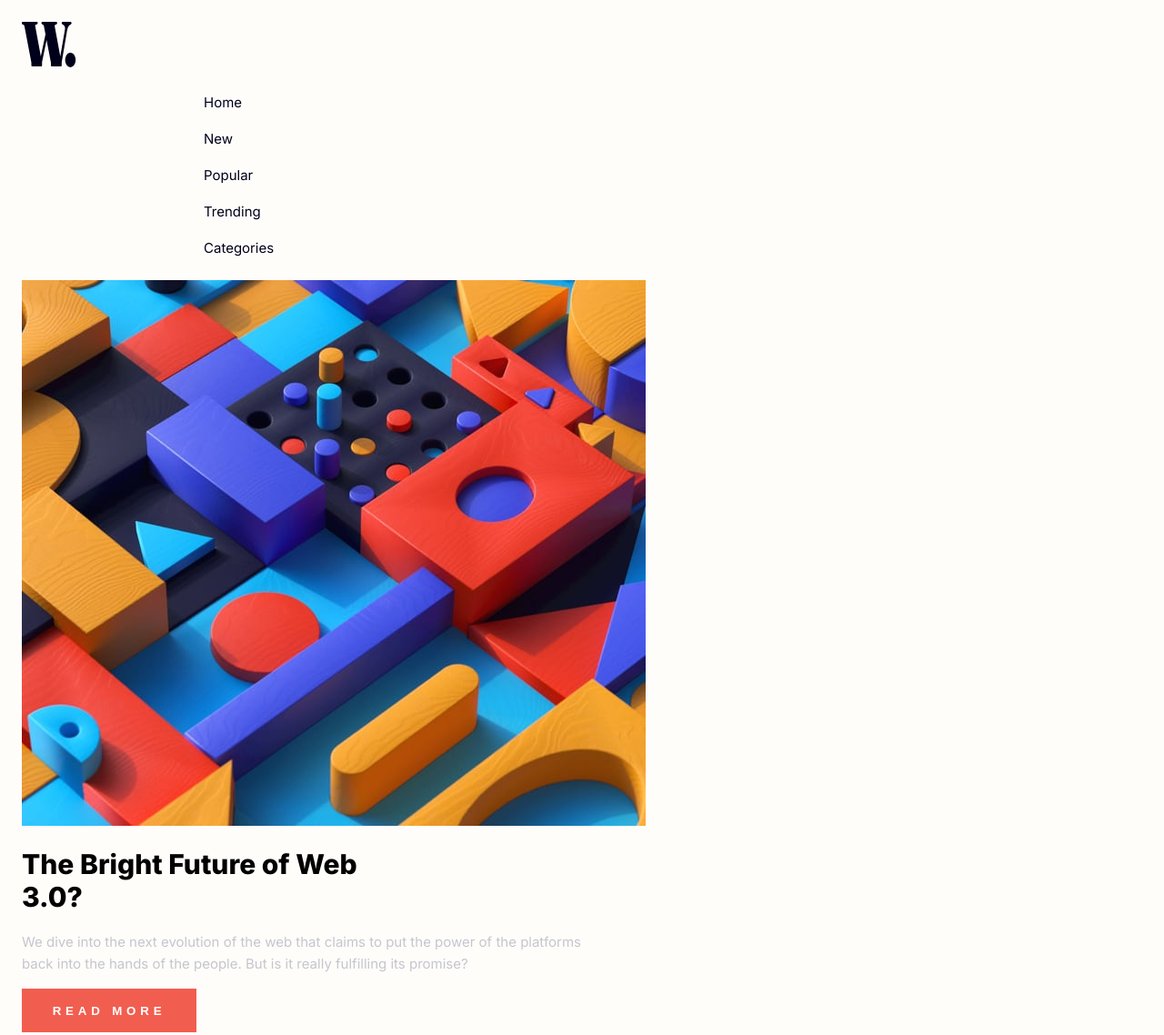
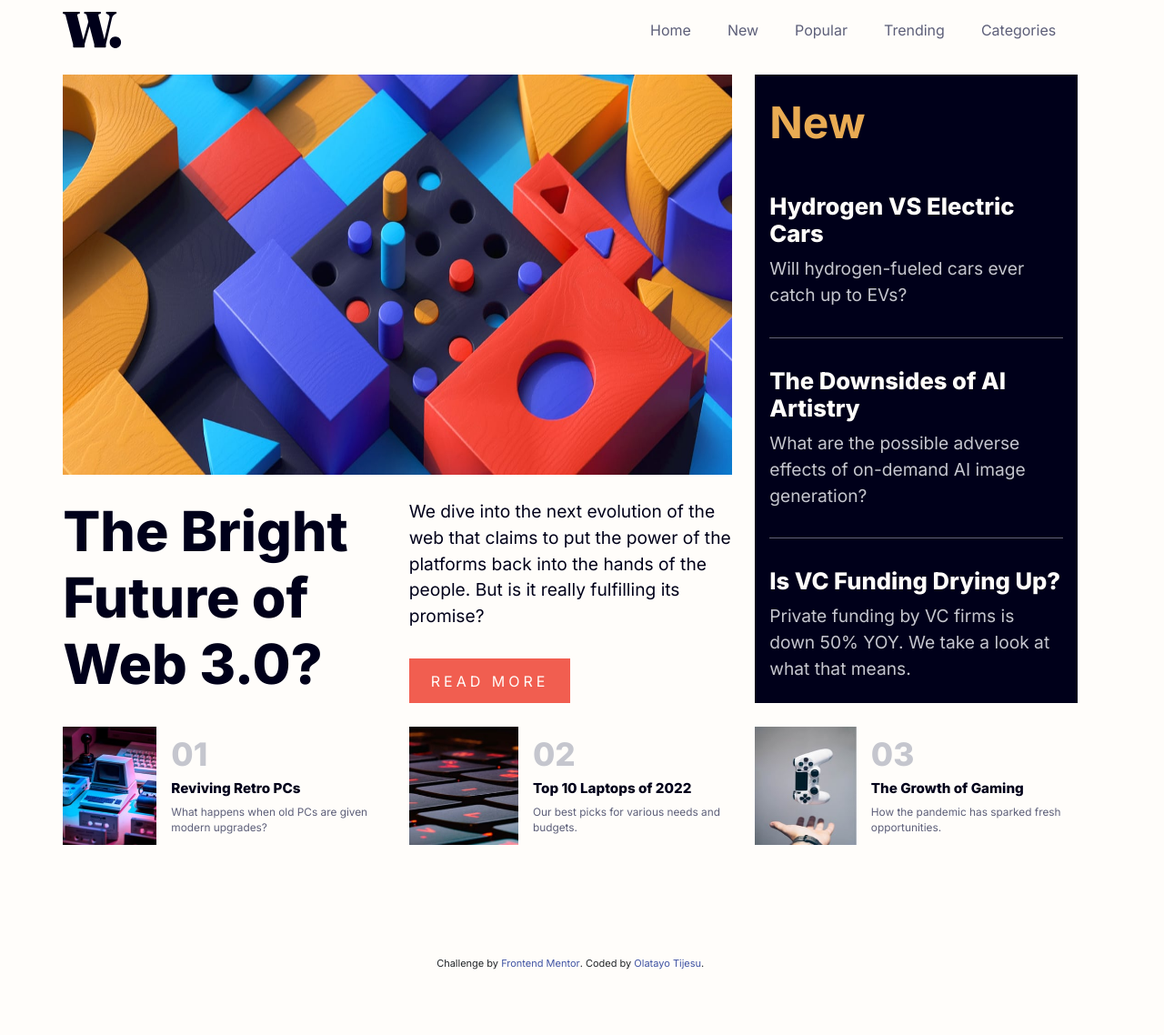
Before and after one commit to patriarchpamyeipyeng/News-page, a plain HTML site: page index.html in a window 1280 px wide. Shown: the top 1138 px of the page at 91% size. After the commit the page ends 1068 px from the top, so only its background shows below. Drawn offline with nearby package versions, Linux system fonts and the light colour scheme.

Commit message:
great corrections

```diff
--- a/News style.css
+++ b/News style.css
@@ -1,112 +1,298 @@
-  @import url('https://fonts.googleapis.com/css2?family=Inter:wght@400;700;800&display=swap');
-/* :root{
-    --off-white:var(--off-white)
-    --grayish blue:var(--grayish blue)
-   /* -- Off-white: hsl(36, 100%, 99%)
-Grayish blue: hsl(233, 8%, 79%)
-- Soft orange: hsl(35, 77%, 62%)
-- Soft red: hsl(5, 85%, 63%)
-Dark grayish blue: hsl(236, 13%, 42%)
-Very dark blue: hsl(240, 100%, 5%) */
-.main h1{
-    width: 30%;
+/*
+! Mobile-First Approach
+- Variables
+- Reset
+- Base Styles
+- Utility Styles
+- Mobile Styles
+- Tablet Styles
+- Desktop Styles
+*/
+
+/* Variables */
+:root {
+    /* Primary Color */
+    --soft-orange: hsl(35, 77%, 62%);
+    --soft-red: hsl(5, 85%, 63%);
+
+    /* Neutral Color */
+    --off-white: hsl(36, 100%, 99%);
+    --gray-blue: hsl(233, 8%, 79%);
+    --dark-gray-blue: hsl(236, 13%, 42%);
+    --very-dark-blue: hsl(240, 100%, 5%);
+}
+
+/* Reset */
+*,
+*::before,
+*::after {
+  padding: 0;
+  margin: 0;
+  box-sizing: border-box;
+}
+
+/* Base Styles */
+body {
+    width: 98vw;
+    height: 10vh;
+    font-family: 'Inter', sans-serif;
+    background: var(--off-white);
+}
+
+p {
+    font-weight: 400;
+    font-size: 0.9375rem;
+    color: var(--very-dark-blue);
+}
+
+a {
+    text-decoration: none;
+    color: inherit;
+    display: inline-block;
+  }
+
+img.web-image {
+    width: 100%;
+}
+
+h1 {
+    margin-block: 1rem;
+    color: var(--very-dark-blue);
+    font-weight: 800;
+    font-size: 2.5rem;
+}
+
+/* About Styles */
+.about p {
+    margin-block: 1rem;
+}
+.about a {
+    margin-block-start: 1rem;
+    letter-spacing: 0.25rem;
+    color: var(--off-white);
+    text-transform: uppercase;
+    padding: 0.8rem 1.5rem;
+    background-color: var(--soft-red);
+}
+
+/* Aside Styles */
+aside {
+    margin-block: 4rem;
+    background-color: var(--very-dark-blue);
+    padding: 1.5rem 1rem;
+}
+
+aside h2 {
+    color: var(--soft-orange);
+    font-weight: 700;
+    font-size: 2rem;
+    margin-block-end: 1rem;
+}
+
+/* Aside-Details */
+.aside-note .detail-content {
+    border-bottom: 0.5px solid hsl(233, 8%, 79%, 0.5);
+}
+
+.aside-note .detail-content:last-child{
+    border: none;
+}
+
+.aside-note .detail-content h3 {
+    margin-top: 2rem;
+    margin-bottom: 0.5rem;
+    font-weight: 800;
+    font-size: 1rem;
+    color: var(--off-white);
+}
+
+.aside-note .detail-content p {
+    margin-bottom: 2rem;
+    color: var(--gray-blue);
+}
+
+.aside-note .detail-content:last-child p {
+    margin-bottom: 0;
+}
+
+/* Article Styles */
+article {
+    margin-block-end: 2rem;
+}
+
+article:last-child {
+    margin-block-end: 7rem;
+}
+
+.articles {
+    display: flex;
+    align-items: center;
+}
+
+.articles img {
+    width: 33%;
+}
+
+.article-content {
+    display: flex;
+    flex-direction: column;
+    justify-content: space-between;
+    margin-inline-start: 1rem;
+}
+
+.article-content h2 {
+    font-size: 2.2rem;
+    font-weight: 800;
+    color: var(--gray-blue);
+}
+
+.article-content h3 {
+    color: var(--very-dark-blue);
+    font-size: 1.1rem;
     font-weight: 800;
 }
-.main button:hover{
-    background-color: black;
+
+.article-content p {
+    color: var(--dark-gray-blue);
+    margin-bottom: 0;
+}
+
+/* Footer Styles */
+address {
+    margin-bottom: 0;
+}
+
+.attribution {
+    font-size: 11px; text-align: center;
+}
+
+.attribution a {
+    color: hsl(228, 45%, 44%);
+}
+
+ /* Pseudo-Classes */
+ .about a:hover {
+    background-color: var(--very-dark-blue);
+}
+
+a.nav-link:hover, .article-content h3:hover {
     cursor: pointer;
+    color: var(--soft-red);
 }
-.main p{
-    line-height: 1.5rem;
+
+.detail-content h3:hover {
+    cursor: pointer;
+    color: var(--soft-orange);
 }
-body{
-    margin: 1.5rem;
-    font-size: 15px;
-    background:  hsl(36, 100%, 99%);
-    font-family: 'Inter', sans-serif;
+
+/* Tablet Styles */
+@media (min-width: 860px) {
+    /* Main style */
+    main {
+        display: grid;
+        gap: 1.6rem;
+        margin-block: 1rem 2rem;
+        grid-template-columns: repeat(3, 1fr);
+        grid-template-rows: 1fr 0.5fr 0.5fr;
+        grid-template-areas:
+        "image     image     aside"
+        "head      info      aside"
+        "article-1 article-2 article-3";
     }
-p{
-    color:  hsl(233, 8%, 79%);
-    width: 50%;
+
+    img.web-image {
+        grid-area: image;
+        height: 100%;
     }
-button{
-    background:  hsl(5, 85%, 63%);
-    border: 0;
-    text-transform: uppercase;
-    color: white;
-    letter-spacing: 0.3rem;
-    width: 12rem;
-    height: 3rem;
-    font-weight: 600;
+
+    h1 {
+        grid-area: head;
+        margin-block: 0;
+        align-self: start;
     }
-ul{
-    list-style: none;
-    margin-left: 10rem;
-    line-height: 2.5rem;
+
+    /* About Style */
+    .about {
+        grid-area: info;
     }
-.container{
-    background:  hsl(240, 100%, 5%);
-    width: 90%;
-    padding: 2rem;
-    margin-block-end: 2rem;
-    margin-block-start: 2rem;
-    justify-content: center;
+
+    .about p {
+        margin-block: 0;
+        margin-block-end: 1rem;
+        font-size: 0.8rem;
     }
-.container h2{
-    color:  hsl(35, 77%, 62%);
 
+    /* Aside styles */
+    aside {
+        grid-area: aside;
+        margin-block: 0;
     }
-.container a:hover{
-    color: hsl(35, 77%, 62%);
-    cursor: pointer;
+
+    aside .aside-note .detail-content h3 {
+        font-size: 1.1rem;
     }
-.container h4 a{
-    color: white;
-    text-decoration: none;
 
+    aside p {
+        font-size: 0.85rem;
     }
-/* .logo-menu{
-    display: flex;
 
-} */
+    /* Article Style */
+    .articles img {
+        width: 40%;
+        height: 130px;
+    }
 
-.top{
-    display: flex;
-   list-style: none;
+    .article-content h3 {
+        font-size: 0.95rem;
+    }
 
+    .article-content p {
+        font-size: 0.74rem;
     }
-.top  a{
-    text-decoration: none;
-    color: hsl(240, 100%, 5%);
-    list-style: none;
+
+    article:last-child {
+        margin-block-end: 0rem;
     }
-.top a:hover{
-    color: hsl(5, 85%, 63%);
+
+    .first-article{
+        grid-area: article-1;
     }
-.lastly{
-    display: flex;
-    margin-block-end: 3rem;
+
+    .second-article {
+        grid-area: article-2;
     }
-.lastly h2{
-    color: hsl(233, 8%, 79%);
 
+    .article-three {
+        grid-area: article-3;
+    }
+}
 
+/* Desktop Styles */
+@media (min-width: 1024px) {
+    /* Nav-link style */
+    .nav-link {
+        color: var(--dark-gray-blue);
+        margin-inline-start: 1.5rem;
+        font-weight: 400;
     }
-.lastly h5 a{
-    width: 100%;
-    text-decoration: none;
-    color: hsl(240, 100%, 5%);
 
+    h1 {
+        font-size: 3.8rem;
     }
-.lastly a:hover{
-    color: hsl(5, 85%, 63%);
+
+    .about p {
+        font-size: 1.2rem;
     }
-.lastly p{
-    width: 60%;
-    line-height: 2rem;
+
+    aside h2 {
+        font-size: 3rem;
     }
-span{
-    margin: 2rem;
-    justify-content: center;
 
+    aside .aside-note .detail-content h3 {
+        font-size: 1.6rem;
     }
+
+    aside p {
+        font-size: 1.2rem;
+    }
+}
--- a/index.html
+++ b/index.html
@@ -2,93 +2,140 @@
 <html lang="en">
 <head>
   <meta charset="UTF-8">
-  <meta name="viewport" content="width=device-width, initial-scale=1.0"> <!-- displays site properly based on user's device -->
+  <meta name="viewport" content="width=device-width, initial-scale=1.0">
 
   <link rel="icon" type="image/png" sizes="32x32" href="./assets/images/favicon-32x32.png">
+
+  <title>Frontend Mentor | News Homepage</title>
+
+  <!-- Google Fonts -->
+  <link rel="preconnect" href="https://fonts.googleapis.com">
+  <link rel="preconnect" href="https://fonts.gstatic.com" crossorigin>
+  <link href="https://fonts.googleapis.com/css2?family=Inter:wght@400;700;800&display=swap" rel="stylesheet">
+
+  <!-- Bootstrap Styles -->
+  <link href="https://cdn.jsdelivr.net/npm/bootstrap@5.3.0-alpha2/dist/css/bootstrap.min.css" rel="stylesheet" integrity="sha384-aFq/bzH65dt+w6FI2ooMVUpc+21e0SRygnTpmBvdBgSdnuTN7QbdgL+OapgHtvPp" crossorigin="anonymous">
+
+  <!-- Custom Styles -->
   <link rel="stylesheet" href="News style.css">
 
-  <title>Frontend Mentor | News homepage</title>
-
-  <!-- Feel free to remove these styles or customise in your own stylesheet 👍 -->
-  <style>
-    .attribution { font-size: 11px; text-align: center; }
-    .attribution a { color: hsl(228, 45%, 44%); }
-  </style>
 </head>
 <body>
-<header class="top">
-<nav class="logo-menu">
-  <!-- <div class="logo-menu"> -->
-  <a href=""><img src="assets/images/logo.svg" alt="logo" width="60" height="50"></a>
-   <!-- <a href=""><img class="hamburger" src="assets/images/icon-menu.svg" alt="" width="90" height="40"></a> -->
-
-
-<ul>
-  <li> <a href="#"> Home</a></li>
-  <li> <a href="#">New</a></li>
-  <li> <a href="#">Popular</a></li>
-  <li> <a href="#">Trending</a></li>
-  <li> <a href="#">Categories</a></li>
+  <header>
+    <nav class="navbar container navbar-expand-lg position-static bg-transparent fixed-top">
+      <div class="container-fluid">
+        <a class="navbar-brand" href="#"><img src="./assets/images/logo.svg" alt=""></a>
+        <button
+        class="navbar-toggler border-0 shadow-none"
+        type="button"
+        data-bs-toggle="offcanvas"
+        data-bs-target="#offcanvasNavbar"
+        aria-controls="offcanvasNavbar"
+        aria-label="Toggle navigation">
+          <img src="./assets/images/icon-menu.svg" alt="">
+        </button>
+        <div class="offcanvas offcanvas-end" tabindex="-1" id="offcanvasNavbar" aria-labelledby="offcanvasNavbarLabel">
+          <div class="offcanvas-header">
+            <button
+            class="border-0 bg-transparent"
+            type="button"
+            data-bs-dismiss="offcanvas"
+            aria-label="Close"
+            >
+              <img src="./assets/images/icon-menu-close.svg" alt="">
+            </button>
+          </div>
+          <div class="offcanvas-body">
+            <ul class="navbar-nav justify-content-end flex-grow-1 pe-3">
+              <li class="nav-item">
+                <a class="nav-link" aria-current="page" href="#">Home</a>
+              </li>
+              <li class="nav-item">
+                <a class="nav-link" href="#">New</a>
+              </li>
+              <li class="nav-item">
+                <a class="nav-link" href="#">Popular</a>
+              </li>
+              <li class="nav-item">
+                <a class="nav-link" href="#">Trending</a>
+              </li>
+              <li class="nav-item">
+                <a class="nav-link" href="#">Categories</a>
+              </li>
             </ul>
+          </div>
+        </div>
+      </div>
     </nav>
   </header>
-
-<div class="main">
-  <img src="assets/images/image-web-3-mobile.jpg" alt="" >
-  <h1>  The Bright Future of Web 3.0?</h1>
-
- <p> We dive into the next evolution of the web that claims to put the power of the platforms back into the hands of the people.
-  But is it really fulfilling its promise?</p>
-
- <button>Read more</button>
+  <main class="container">
+    <img
+    class="web-image"
+    src="./assets/images/image-web-3-desktop.jpg"
+    srcset="./assets/images/image-web-3-mobile.jpg 686w, ./assets/images/image-web-3-desktop.jpg 1460w" alt="A puzzle"
+    sizes="(max-width: 860px) 686px, 1460px">
+    <h1>The Bright Future of Web 3.0?</h1>
+    <div class="about">
+      <p>
+        We dive into the next evolution of the web that claims to put the power of the platforms back into the hands of the people.
+        But is it really fulfilling its promise?
+      </p>
+      <a href="#">Read more</a>
     </div>
-<div class="container">
-
-<h2>  New </h2>
-
-<h4><a href="#">Hydrogen VS Electric Cars</a></h4>
- <p> Will hydrogen-fueled cars ever catch up to EVs?</p>
-
- <h4><a href="#"> The Downsides of AI Artistry</a></h4>
- <p> What are the possible adverse effects of <br> on-demand AI image generation?</p>
-
- <h4><a href="#"> Is VC Funding Drying Up?</a></h4>
- <p> Private funding by VC firms is down 50% YOY. We take a look at what that means.</p>
+    <aside>
+      <h2>New</h2>
+      <div class="aside-note">
+        <div class="detail-content">
+          <a href="#"><h3>Hydrogen VS Electric Cars</h3></a>
+          <p>Will hydrogen-fueled cars ever catch up to EVs?</p>
         </div>
-<div class="footer">
-
-  <div class="lastly">
-    <img src="assets/images/image-retro-pcs.jpg" alt="retro">
-    <span>
- <h2> 01</h2>
- <h5> Reviving Retro PCs</h5>
- <p> What happens when old PCs are given modern upgrades?</p>
-</span>
+        <div class="detail-content">
+        <a href="#"><h3>The Downsides of AI Artistry</h3></a>
+          <p>What are the possible adverse effects of on-demand AI image generation?</p>
         </div>
-
-<div class="lastly">
-  <img src="assets/images/image-top-laptops.jpg" alt="top laptops">
-  <span>
- <h2> 02</h2>
- <h5><a href="#"> Top 10 Laptops of 2022</a></h5>
- <p> Our best picks for various needs and budgets.</p>
-</span>
+        <div class="detail-content">
+         <a href="#"><h3>Is VC Funding Drying Up?</h3></a>
+          <p>Private funding by VC firms is down 50% YOY. We take a look at what that means.</p>
         </div>
-
-<div class="lastly">
-  <img src="assets/images/image-gaming-growth.jpg" alt="">
-  <span>
+      </div>
+    </aside>
+    <article class="first-article">
+      <div class="articles">
+        <img src="./assets/images/image-retro-pcs.jpg" alt="">
+        <div class="article-content">
+          <h2>01</h2>
+          <h3>Reviving Retro PCs</h3>
+          <p>What happens when old PCs are given modern upgrades?</p>
+        </div>
+      </div>
+    </article>
+    <article class="second-article">
+      <div class="articles">
+        <img src="./assets/images/image-top-laptops.jpg" alt="">
+        <div class="article-content">
+          <h2>02</h2>
+          <h3>Top 10 Laptops of 2022</h3>
+          <p>Our best picks for various needs and budgets.</p>
+        </div>
+      </div>
+    </article>
+    <article class="article-three">
+      <div class="articles">
+        <img src="./assets/images/image-gaming-growth.jpg" alt="">
+        <div class="article-content">
           <h2>03</h2>
-<h5><a href="#"> The Growth of Gaming </a></h5>
- <p> How the pandemic has sparked fresh opportunities.</p>
-</span>
+          <h3>The Growth of Gaming</h3>
+          <p>How the pandemic has sparked fresh opportunities.</p>
         </div>
-
       </div>
-  <div class="attribution">
+    </article>
+  </main>
+  <footer>
+    <address class="attribution">
       Challenge by <a href="https://www.frontendmentor.io?ref=challenge" target="_blank">Frontend Mentor</a>.
-    Coded by <a href="https://github.com/patriarchpamyeipyeng" target="_blank">Pam Patriarch</a>.
-
-  </div>
+      Coded by <a href="https://github.com/Tjay05">Olatayo Tijesu</a>.
+    </address>
+  </footer>
+  <script src="https://cdn.jsdelivr.net/npm/bootstrap@5.3.0-alpha2/dist/js/bootstrap.bundle.min.js" integrity="sha384-qKXV1j0HvMUeCBQ+QVp7JcfGl760yU08IQ+GpUo5hlbpg51QRiuqHAJz8+BrxE/N" crossorigin="anonymous"></script>
 </body>
 </html>
```
Lines whose indentation alone changed are shown as unchanged.
